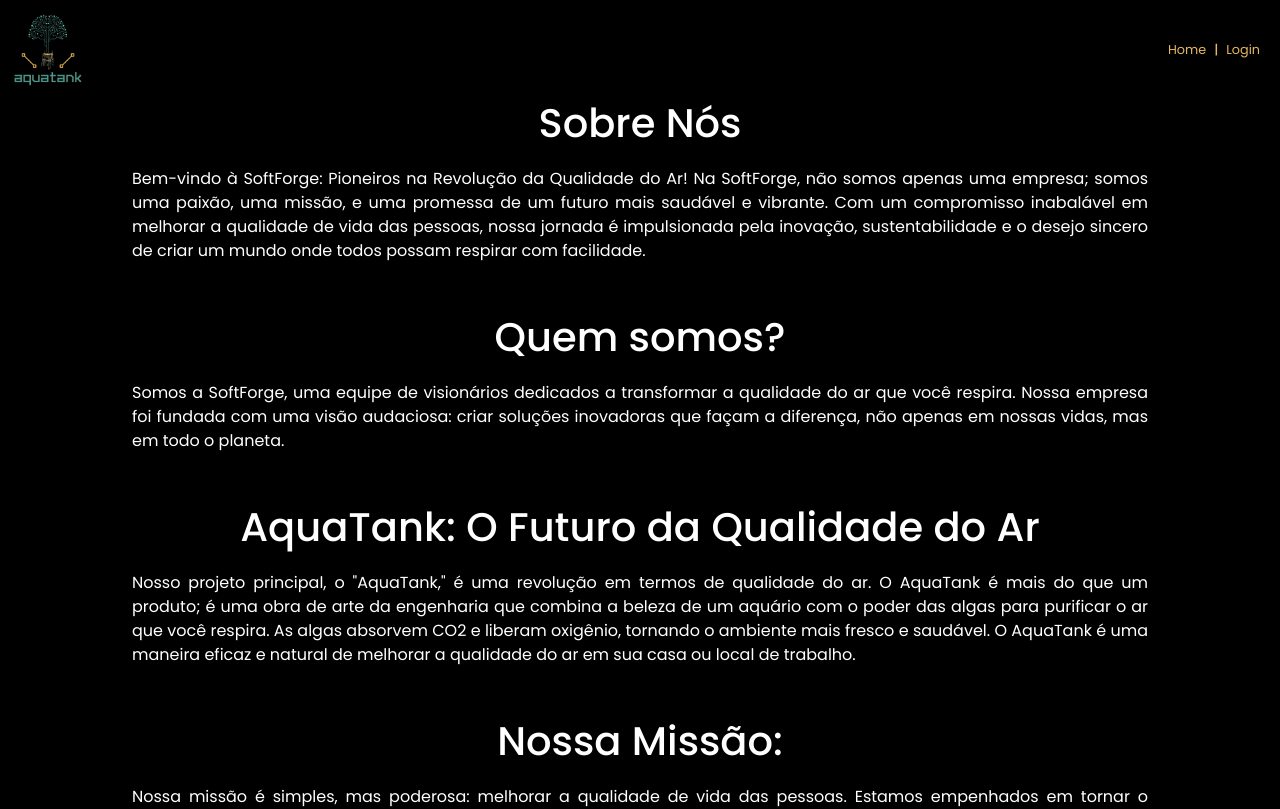
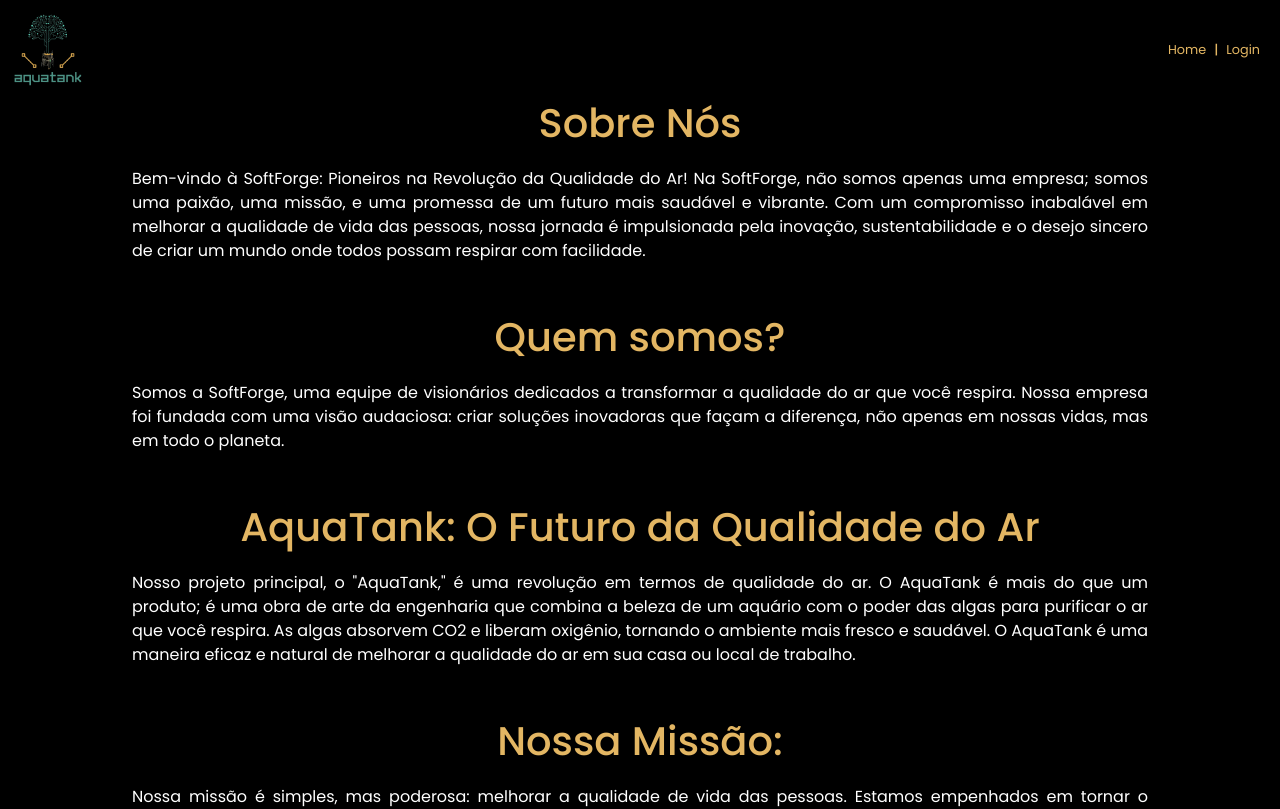
Before and after one commit to LilithGouveia/next-challenge-application, a React (Vite) app: page /sobreNos in a window 1280 px wide. Shown: the top 809 px of the page. Built offline with nearby package versions, Linux system fonts and the light colour scheme.

Commit message:
Mudando a cor dos títulos do sobre nós!

```diff
--- a/src/style/_variaveis.scss
+++ b/src/style/_variaveis.scss
@@ -19,3 +19,5 @@
 
 $logo2-wid: 6%;
 $logo2-margin: 5px 10px;
+
+$title-color: #E3B663;
--- a/src/style/aboutUsContent.scss
+++ b/src/style/aboutUsContent.scss
@@ -6,6 +6,7 @@
 
 h1{
     text-align: center;
+    color: $title-color;
 }
 
 p{
```
